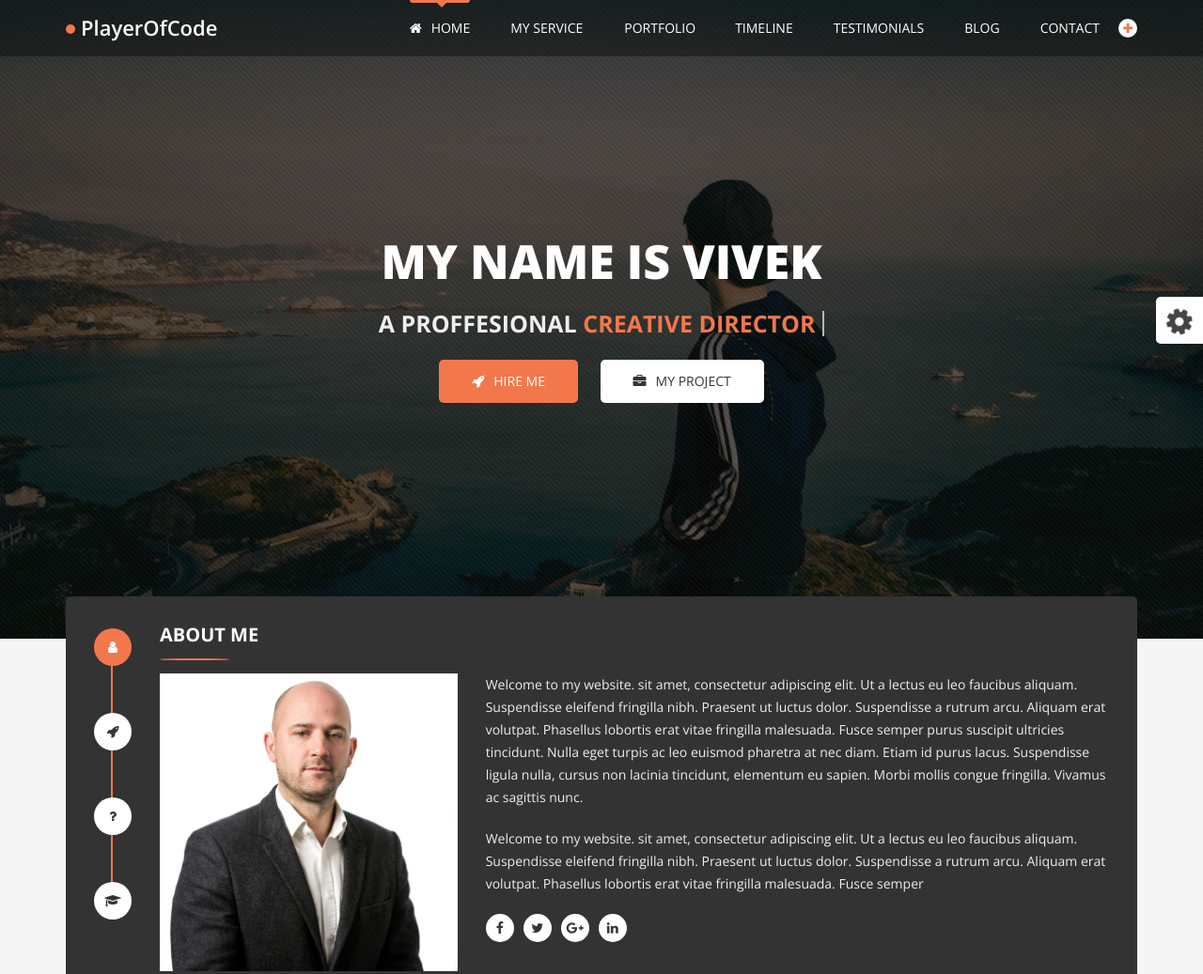
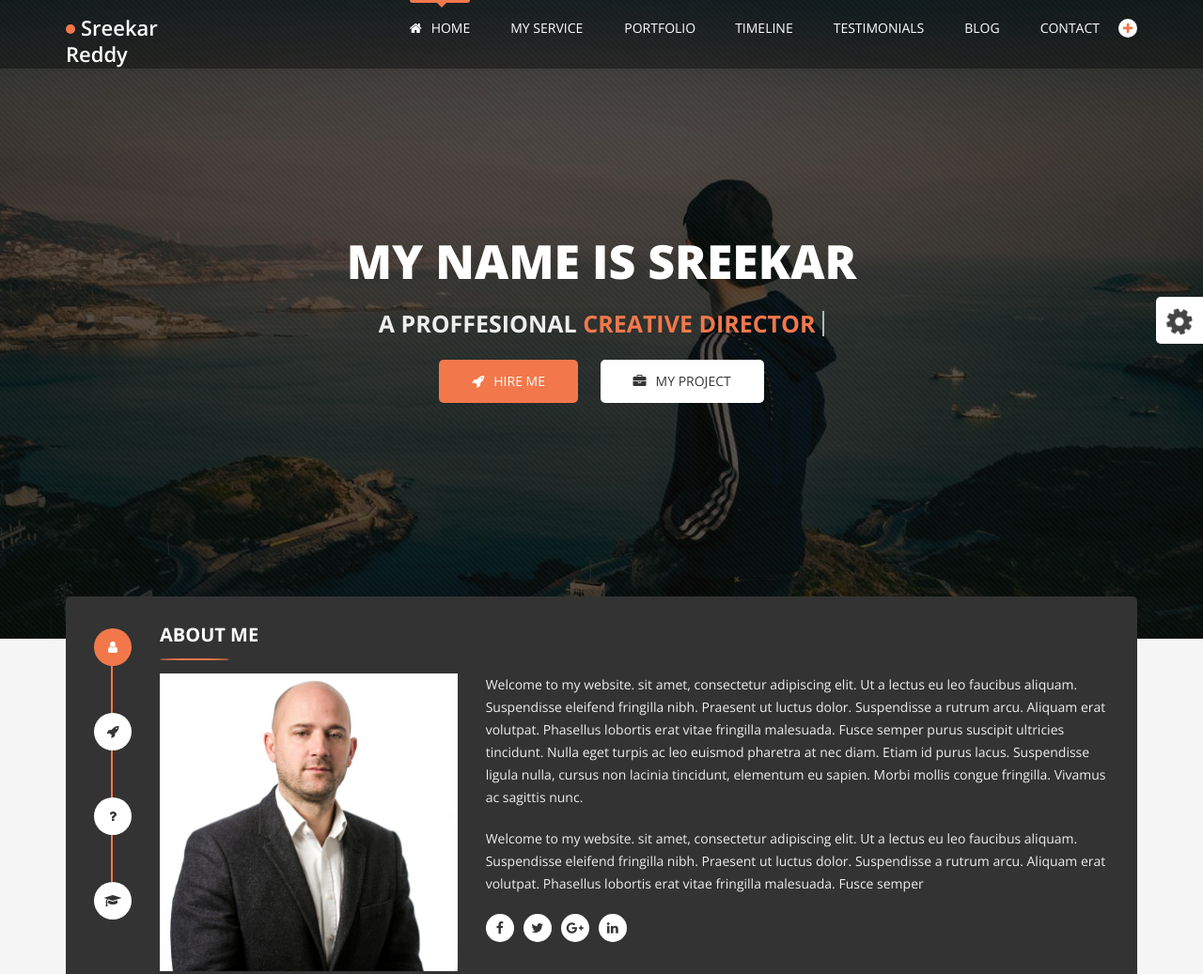
Before and after one commit to SREEKAR8398/SREEKAR8398.github.io, a plain HTML site: page index.html in a window 1280 px wide. Shown: the top 1037 px of the page at 94% size. Drawn offline with nearby package versions, Linux system fonts and the light colour scheme.

Commit message:
Update index.html

```diff
--- a/index.html
+++ b/index.html
@@ -104,7 +104,7 @@
 					<div class="col-md-2 col-sm-12 col-xs-12">
 						<!-- Logo -->
 						<div class="logo">
-							<a href="index-2.html">PlayerOfCode</a>
+							<a href="index-2.html">Sreekar Reddy</a>
 						</div>
 						<!--/ End Logo -->
 						<div class="mobile-nav"></div>
@@ -152,7 +152,7 @@
 								<!-- Personal Text -->
 								<div class="personal-text">
 									<div class="my-info">
-										<h1>My Name Is Vivek</h1>
+										<h1>My Name Is SREEKAR</h1>
 										<h2 class="cd-headline clip is-full-width">
 										   A Proffesional
 										   <span class="cd-words-wrapper">
```
